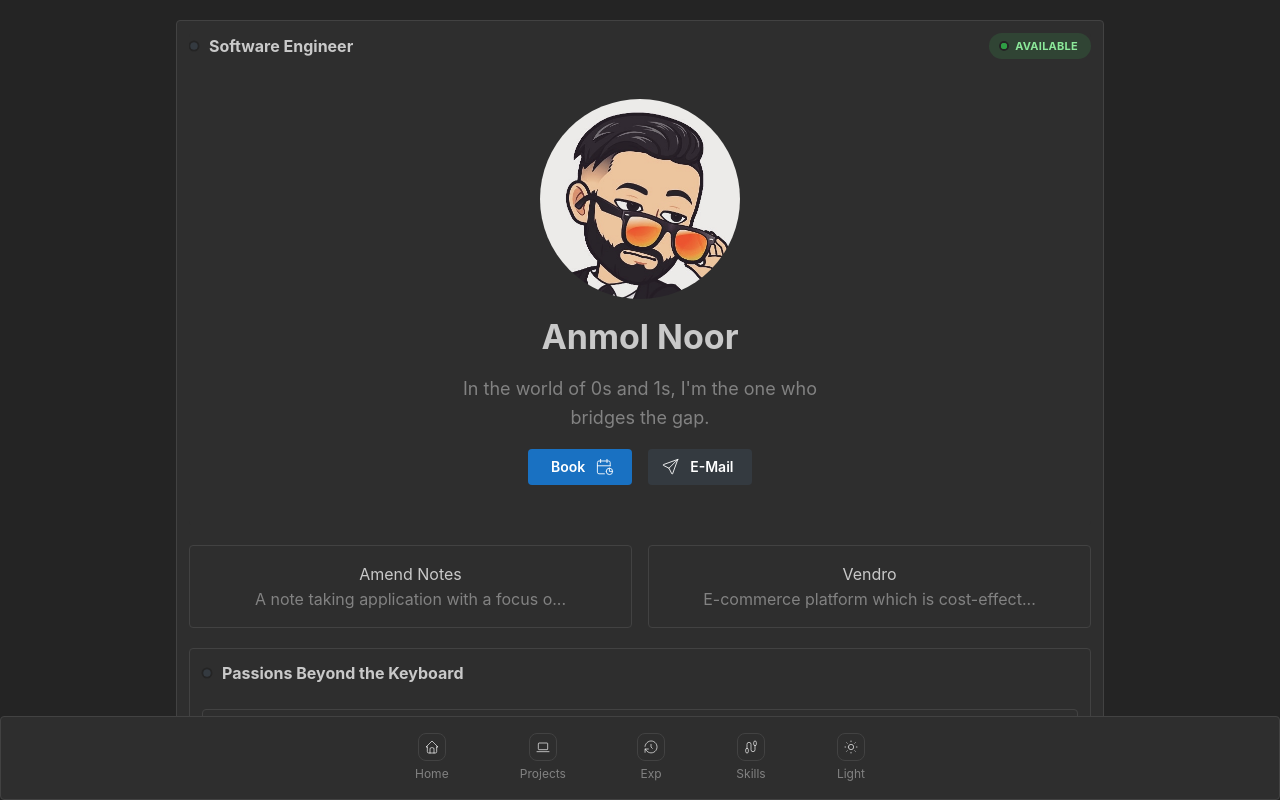
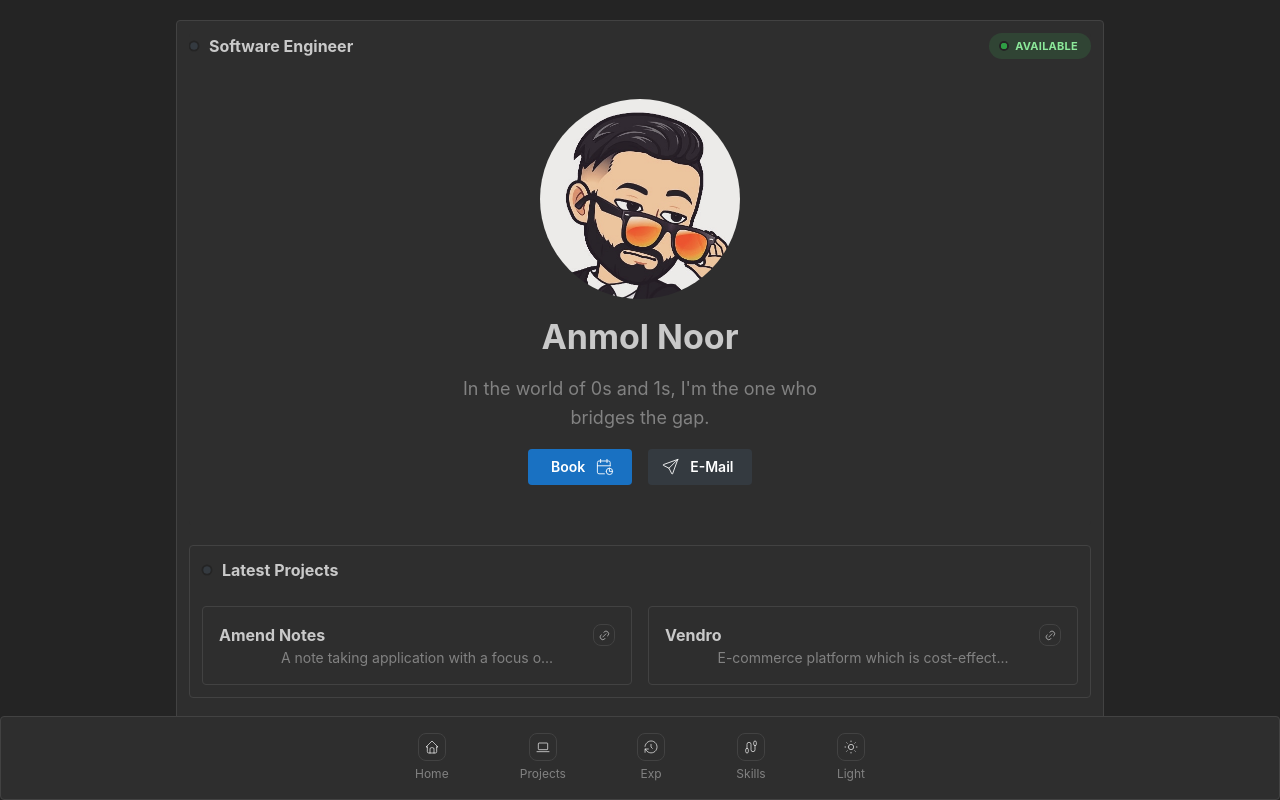
Before and after one commit to Anmolnoor/my-portfolio, a React (Vite) app: page / in a window 1280 px wide. Shown: the top 800 px of the page. Built offline with nearby package versions, Linux system fonts and the light colour scheme.

Commit message:
latest project section upgraded

```diff
--- a/src/pages/index.tsx
+++ b/src/pages/index.tsx
@@ -18,6 +18,7 @@ import {
 } from "@tabler/icons-react";
 import { useMediaQuery } from "@mantine/hooks";
 import { projects } from "../assets/projects";
+import NewCard from "../components/elements/newCard";
 
 const navigationOptions = [
   {
@@ -45,6 +46,7 @@ const HomePage = () => {
     <Card withBorder p={"sm"}>
       <Stack gap={"lg"}>
         <Hero />
+        <NewCard title={"Latest Projects"}>
           <SimpleGrid cols={isMobile ? 1 : 2} spacing={"md"}>
             {latestProjects.map((item) => (
               <Card
@@ -54,13 +56,30 @@ const HomePage = () => {
                 to={item.link}
                 target="_blank"
               >
-              <Text ta={"center"}>{item.title}</Text>
-              <Text ta={"center"} c={"dimmed"}>
+                <Group gap={"xs"} align="center" justify="space-between">
+                  <Text fw={700} ta={"left"}>
+                    {item.title}
+                  </Text>
+                  <ActionIcon
+                    component={Link}
+                    to={item.link}
+                    variant="default"
+                    radius={"md"}
+                    title={item.title}
+                    size="sm"
+                    color={"blue"}
+                    target="_blank"
+                  >
+                    <IconLink size=".8rem" stroke={1} />
+                  </ActionIcon>
+                </Group>
+                <Text size="sm" ta={"center"} c={"dimmed"}>
                   {item.description.slice(0, 40) + "..."}
                 </Text>
               </Card>
             ))}
           </SimpleGrid>
+        </NewCard>
         <Interests />
         <FunFacts />
         {navigationOptions.map((option) => (
```
Lines whose indentation alone changed are shown as unchanged.
